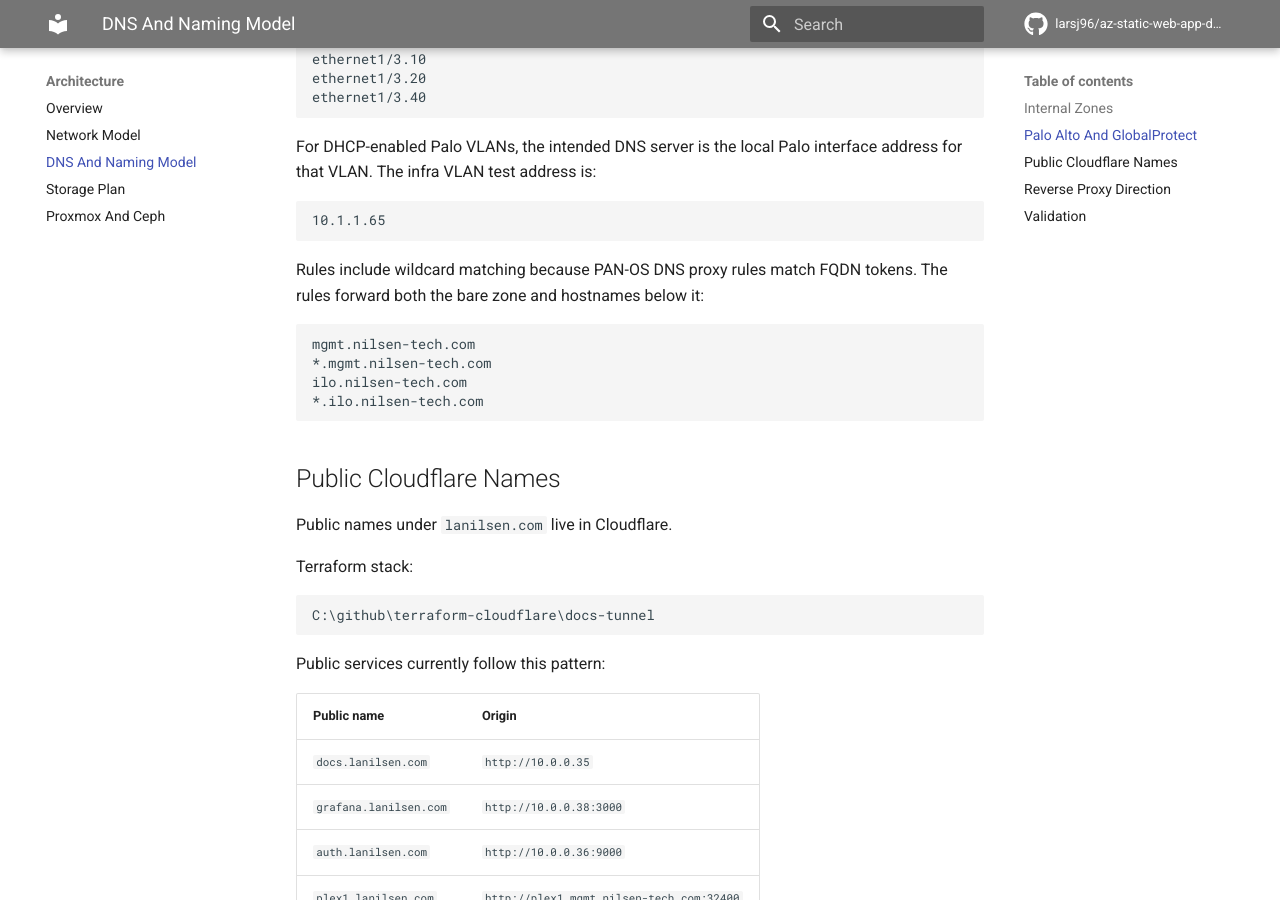
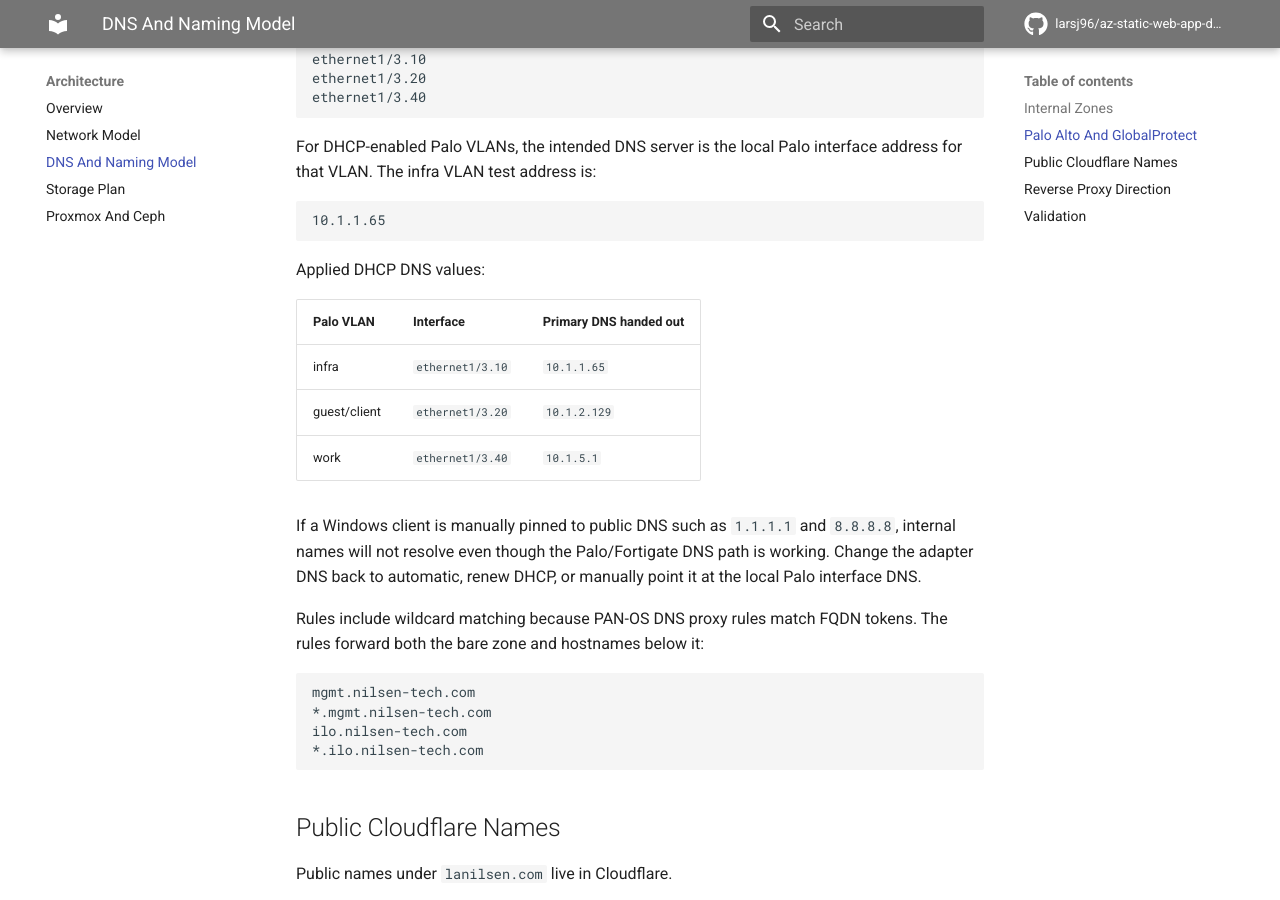
Before and after one commit to larsj96/az-static-web-app-docs, an MkDocs documentation site: the page built from docs/dns-and-naming-model.md, in a window 1280 px wide and 900 px high, scrolled down 2852 px. Built offline with MkDocs 1.6.1 and Material for MkDocs 9.7.7, drawn with Linux system fonts in a browser that asks for light colours; comment, search, counter and statistics services are not loaded.

Commit message:
Document Palo DHCP DNS

````diff
--- a/docs/dns-and-naming-model.md
+++ b/docs/dns-and-naming-model.md
@@ -121,6 +121,16 @@ For DHCP-enabled Palo VLANs, the intended DNS server is the local Palo interface
 10.1.1.65
 ```
 
+Applied DHCP DNS values:
+
+| Palo VLAN | Interface | Primary DNS handed out |
+| --- | --- | --- |
+| infra | `ethernet1/3.10` | `10.1.1.65` |
+| guest/client | `ethernet1/3.20` | `10.1.2.129` |
+| work | `ethernet1/3.40` | `10.1.5.1` |
+
+If a Windows client is manually pinned to public DNS such as `1.1.1.1` and `8.8.8.8`, internal names will not resolve even though the Palo/Fortigate DNS path is working. Change the adapter DNS back to automatic, renew DHCP, or manually point it at the local Palo interface DNS.
+
 Rules include wildcard matching because PAN-OS DNS proxy rules match FQDN tokens. The rules forward both the bare zone and hostnames below it:
 
 ```text
````
